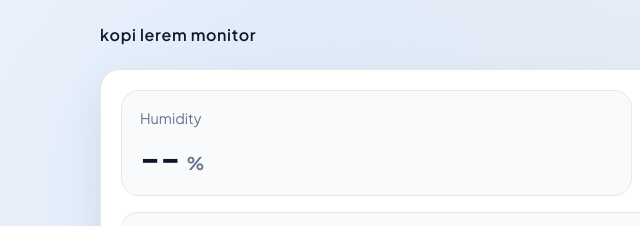
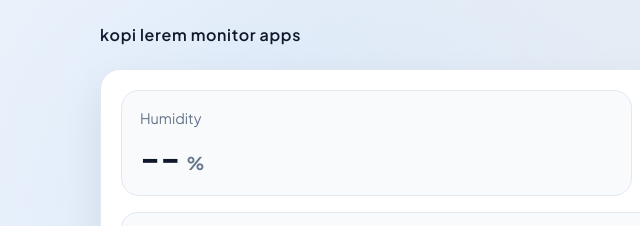
Before and after one commit to PliTheGeek/kopi_lerem_web_control, a website: page public/index.html in a window 1280 px wide. Shown: the top 226 px of the page, 0-640 px from the left. Drawn offline with nearby package versions, Linux system fonts and the light colour scheme; no server answers.

Commit message:
Removing Comment Line Tags, Adding Monitor Keyword

```diff
--- a/public/index.html
+++ b/public/index.html
@@ -15,7 +15,7 @@
 	<body>
 		<div class="page">
 			<nav class="nav">
-				<div class="logo">kopi lerem monitor</div>
+				<div class="logo">kopi lerem monitor apps</div>
 			</nav>
 
 			<header class="hero">
--- a/server.js
+++ b/server.js
@@ -14,7 +14,7 @@ const DATA_DIR = path.join(__dirname, 'data');
 const SENSOR_LOG_FILE = path.join(DATA_DIR, 'sensor-history.json');
 const MAX_RECORDS = 5000;
 
-// --- VARIABEL INGATAN STATUS (Supaya gak spam log) ---
+// --- VARIABEL INGATAN STATUS  ---
 let lastRelayStatus = "UNKNOWN";
 let sensorHistory = [];
 let saveTimeout = null;
```
